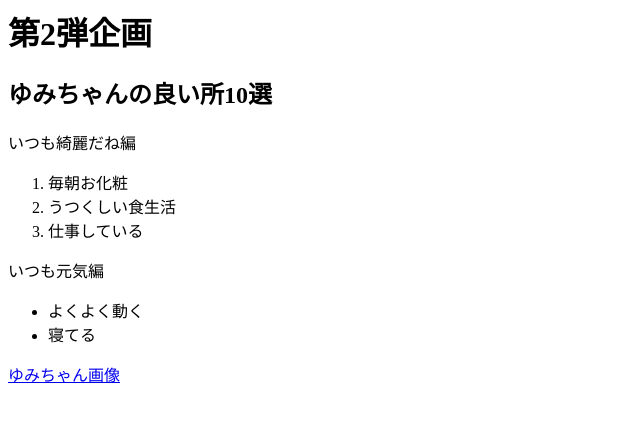
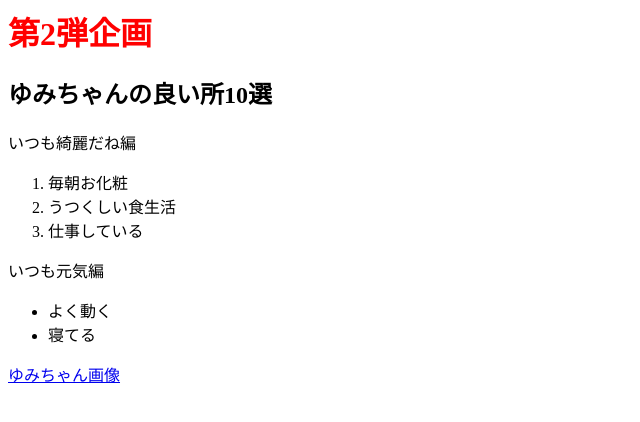
Before and after one commit to toshitos/toshitos.github.io, a plain HTML site: page index.html in a window 1280 px wide. Shown: the whole page, without its empty margins (0-640 px from the left). Drawn offline with Linux system fonts and the light colour scheme.

Commit message:
Add files via upload

```diff
--- a/index.html
+++ b/index.html
@@ -8,7 +8,8 @@
 </ol>
 <p>いつも元気編</p>
 <ul>
-  <li>よくよく動く</li>
+  <li>よく動く</li>
   <li>寝てる</li>
 </ul>
 <a href="https://search.yahoo.co.jp/image/search?rkf=2&ei=UTF-8&fr=wsr_is&p=%E5%A4%89%E9%A1%94#f53482c4fd7de7a440a50b1f40465d95">ゆみちゃん画像</a>
+<link rel="stylesheet" href="stylesheet.css">
```
